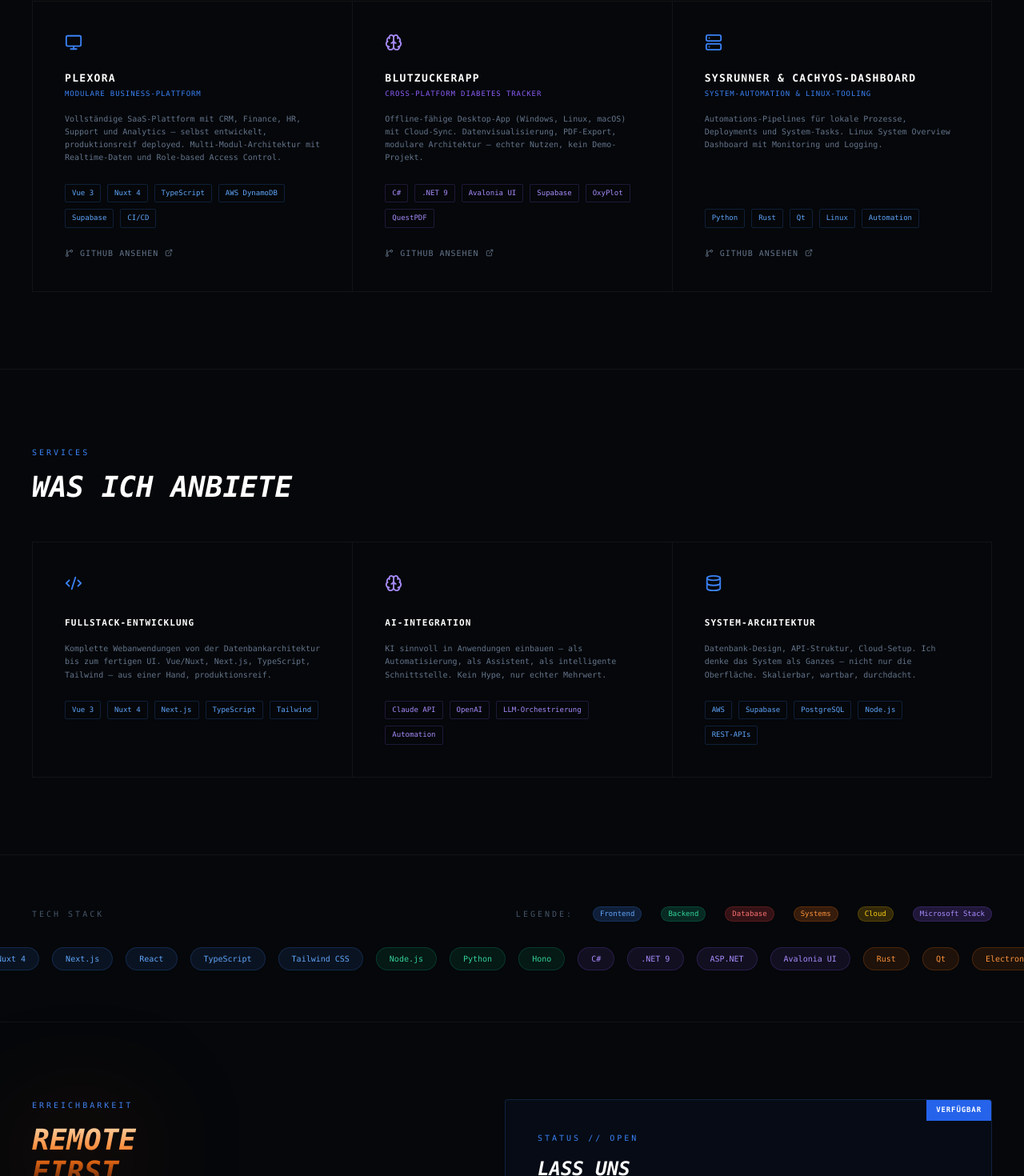
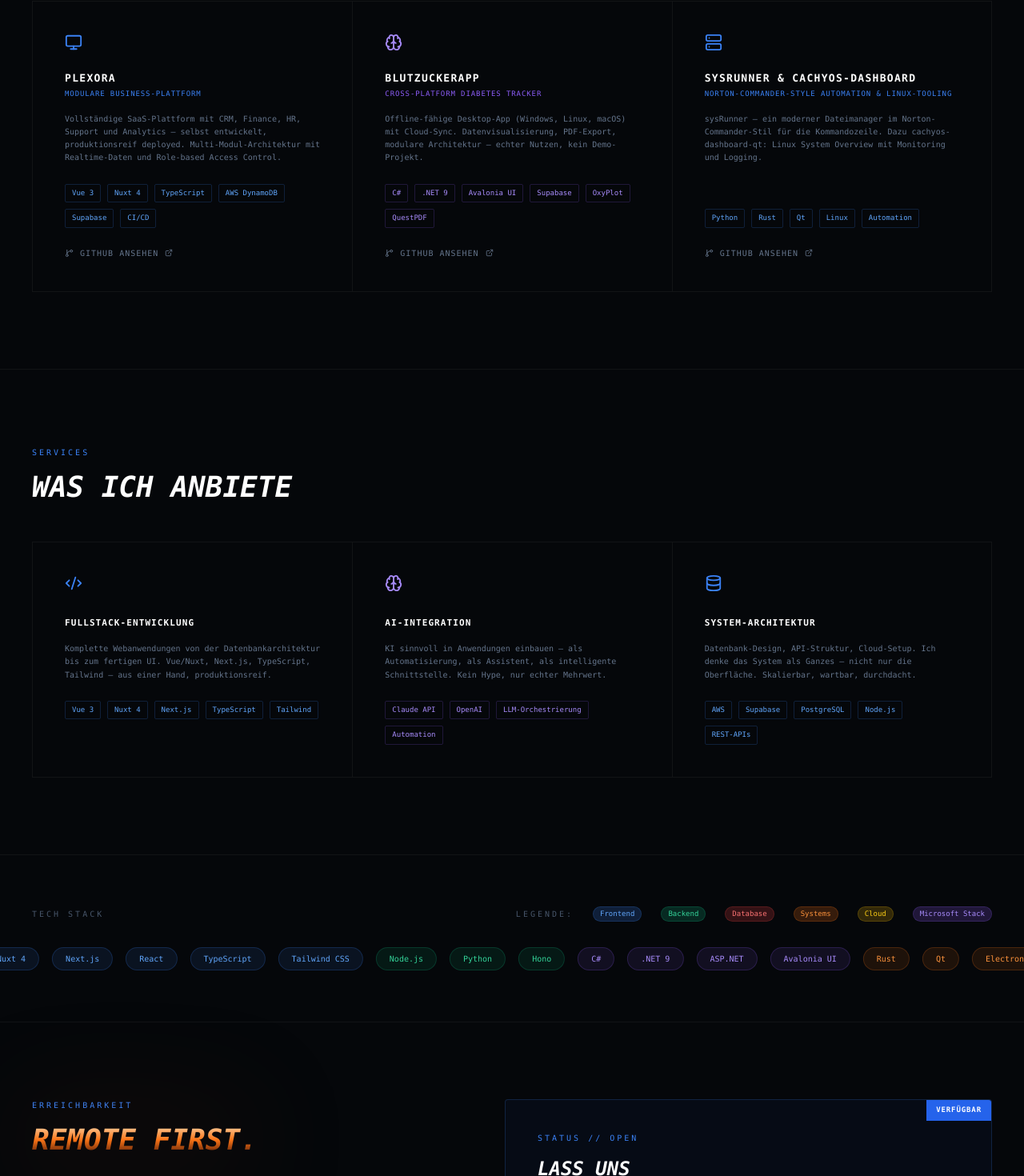
Before and after one commit to peter1965p/paeffgen-next, a Next.js app: page / in a window 1280 px wide. Shown: the part 1871-3341 px from the top of the page at 80% size. Built offline with nearby package versions, Linux system fonts and the light colour scheme.

Commit message:
feat: real github links add

```diff
--- a/src/app/(public)/page.tsx
+++ b/src/app/(public)/page.tsx
@@ -193,7 +193,7 @@ const PROJECTS = [
       "CI/CD",
     ],
     accent: "blue",
-    link: "https://github.com/peter1965p",
+    link: "https://github.com/peter1965p/plexora",
   },
   {
     icon: <Brain size={22} />,
@@ -202,16 +202,16 @@ const PROJECTS = [
     desc: "Offline-fähige Desktop-App (Windows, Linux, macOS) mit Cloud-Sync. Datenvisualisierung, PDF-Export, modulare Architektur — echter Nutzen, kein Demo-Projekt.",
     tags: ["C#", ".NET 9", "Avalonia UI", "Supabase", "OxyPlot", "QuestPDF"],
     accent: "violet",
-    link: "https://github.com/peter1965p",
+    link: "https://github.com/peter1965p/BlutzuckerApp",
   },
   {
     icon: <Server size={22} />,
     title: "sysRunner & cachyos-dashboard",
-    subtitle: "System-Automation & Linux-Tooling",
-    desc: "Automations-Pipelines für lokale Prozesse, Deployments und System-Tasks. Linux System Overview Dashboard mit Monitoring und Logging.",
+    subtitle: "Norton-Commander-Style Automation & Linux-Tooling",
+    desc: "sysRunner — ein moderner Dateimanager im Norton-Commander-Stil für die Kommandozeile. Dazu cachyos-dashboard-qt: Linux System Overview mit Monitoring und Logging.",
     tags: ["Python", "Rust", "Qt", "Linux", "Automation"],
     accent: "blue",
-    link: "https://github.com/peter1965p",
+    link: "https://github.com/peter1965p/sysRunner",
   },
 ];
 
@@ -667,8 +667,7 @@ export default function HomePage() {
             Erreichbarkeit
           </p>
           <h2 className="bg-gradient-to-b from-orange-200 via-orange-500 to-orange-950 bg-clip-text text-transparent drop-shadow-[0_0_70px_rgba(234,88,12,0.5)] uppercase text-4xl font-black italic mb-6">
-            Remote
-            <span className="block">First.</span>
+            Remote First.
           </h2>
           <p className="text-slate-500 text-[11px] leading-relaxed mb-6 uppercase tracking-tighter">
             Ich arbeite vollständig remote — vollständig ausgestattet,
```
